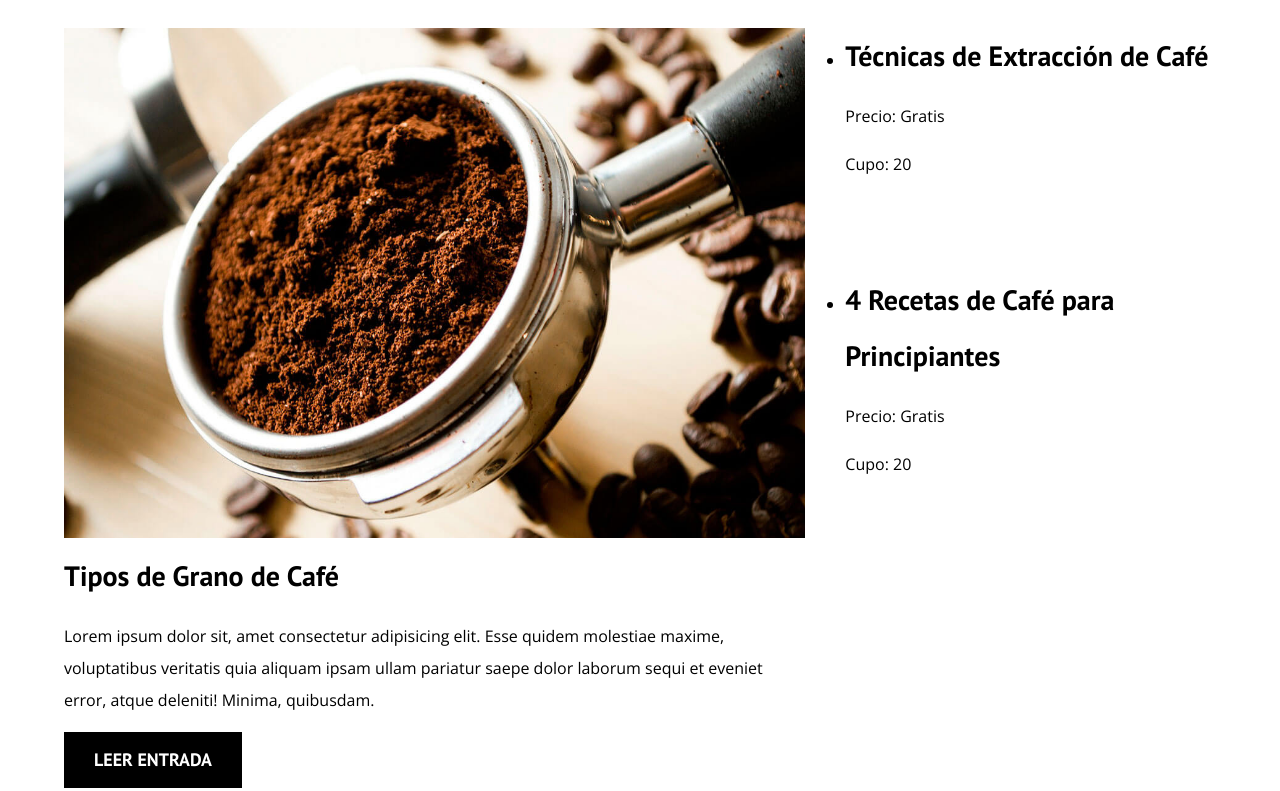
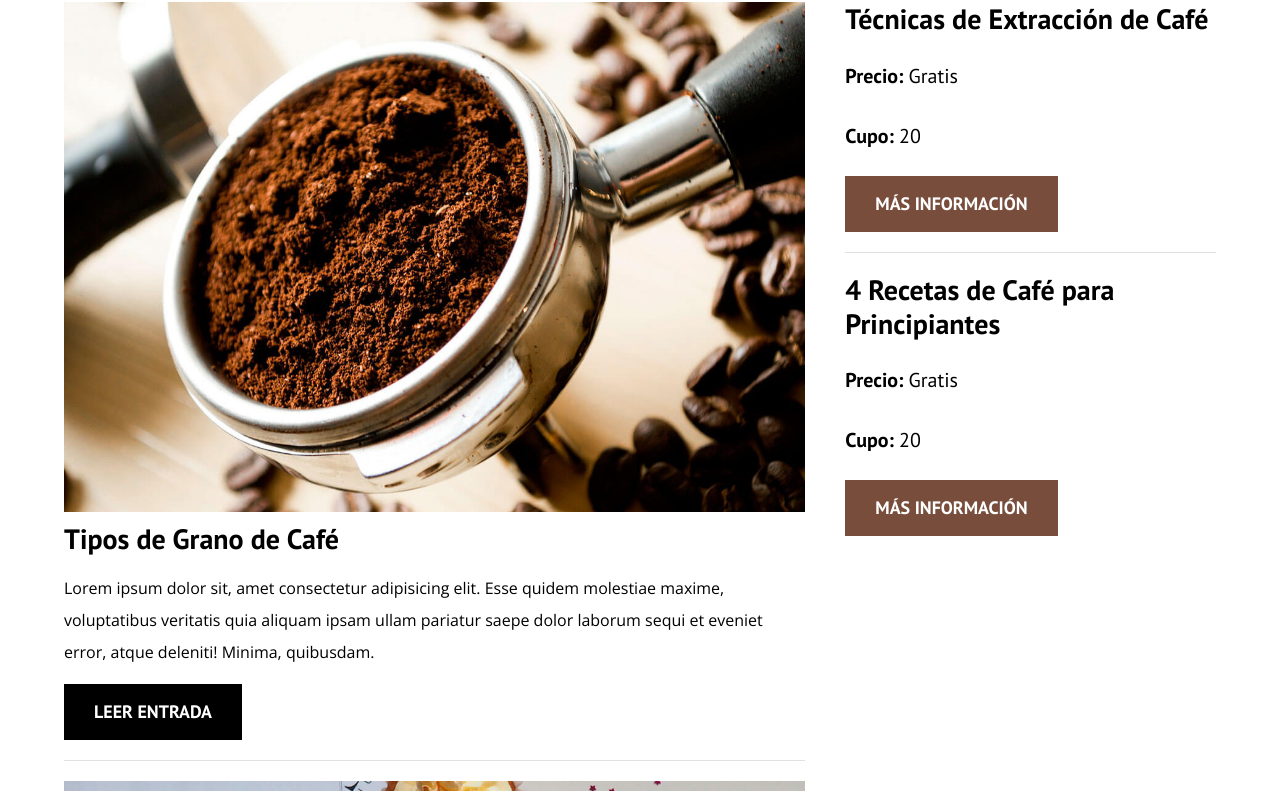
Before and after one commit to EdwinDC-ux/Udemy-Desarrollo-web-Blog-de-cafe, a plain HTML site: page index.html in a window 1280 px wide. Shown: the part 700-1491 px from the top of the page. Drawn offline with nearby package versions, Linux system fonts and the light colour scheme.

Commit message:
Estilizado el sidebar de los cursos

```diff
--- a/css/style.css
+++ b/css/style.css
@@ -31,6 +31,7 @@ a {
 }
 h1,h2,h3,h4 {
     font-family: var(--fuenteHeading);
+    line-height: 1.2;
 }
 h1 {
     font-size: 4.8rem;
@@ -143,3 +144,30 @@ img {
 .boton--primario {
     background-color: var(--negro);
 }
+.boton--secundario {
+    background-color: var(--primario);
+}
+
+.cursos {
+    list-style: none;
+}
+
+.widget-curso {
+border-bottom: 1px solid var(--gris);
+margin-bottom: 2rem;
+}
+.widget-curso:last-of-type {
+    border: none;
+    margin-bottom: 0;
+}
+.widget-curso__label {
+    font-family: var(--fuenteHeading);
+    font-weight: bold;
+}
+.widget-curso__info {
+    font-weight: normal;
+}
+.widget-curso__label,
+.widget-curso__info {
+    font-size: 2rem;
+}
```
